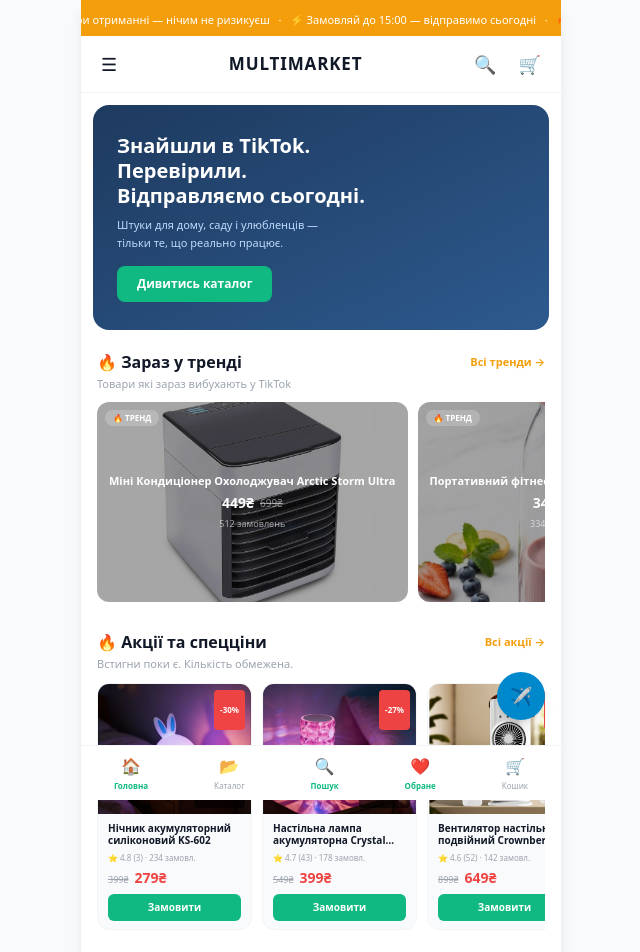
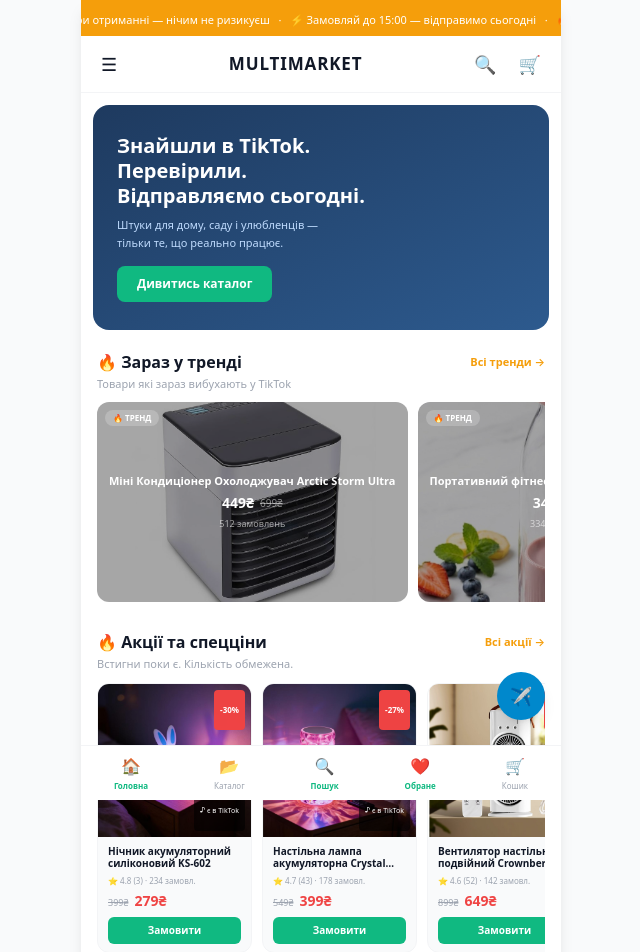
Before and after one commit to cravecom64-cmyk/multimarket-site, a Next.js app: page / in a window 1280 px wide. Shown: the top 952 px of the page, without its empty margins (319-959 px from the left). Built offline with nearby package versions, Linux system fonts and the light colour scheme; no server answers.

Commit message:
Add files via upload

```diff
--- a/src/components/ProductCard.tsx
+++ b/src/components/ProductCard.tsx
@@ -49,7 +49,7 @@ export function ProductCard({
   return (
     <div className="product-card bg-gray-50 rounded-xl overflow-hidden border border-gray-100">
       <Link href={href}>
-        <div className="h-[130px] bg-gray-200 relative flex items-center justify-center text-3xl overflow-hidden">
+        <div className="aspect-square bg-gray-200 relative flex items-center justify-center text-3xl overflow-hidden">
           {image ? (
             // eslint-disable-next-line @next/next/no-img-element
             <img
```
